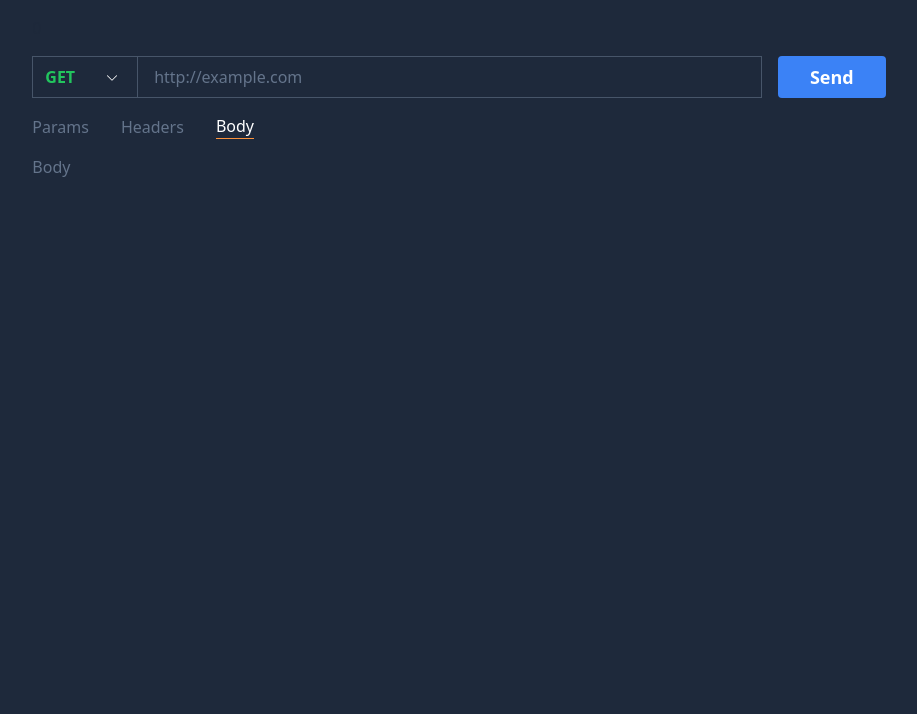
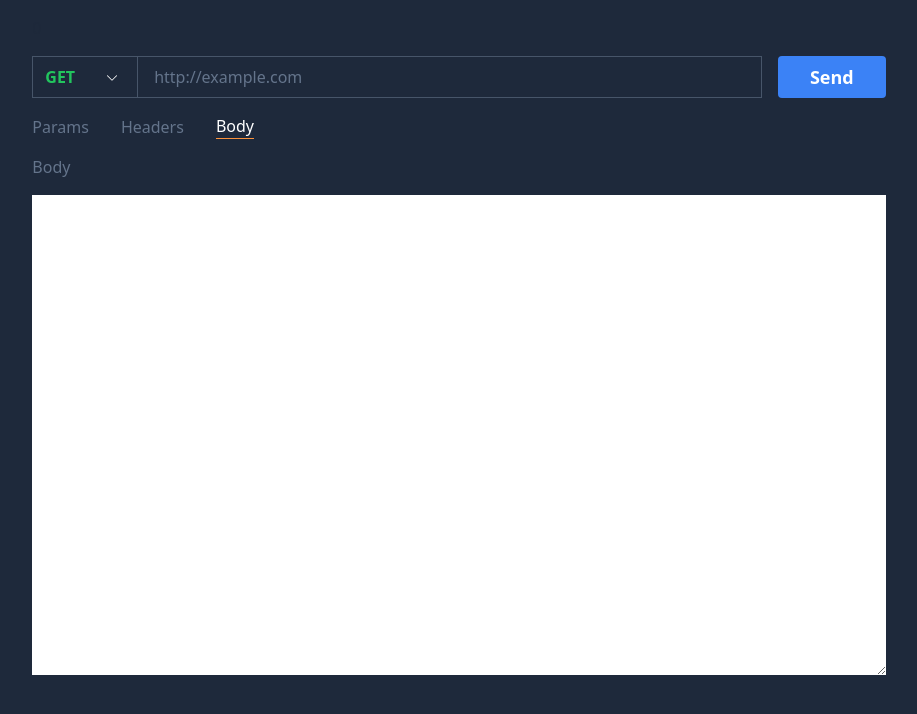
Before and after one commit to FahadulShadhin/my-mini-postman, a React (Vite) app: page / in a window 1280 px wide. Both pictures are taken after a click on the button "Body". Shown: the top 714 px of the page, without its empty margins (181-1098 px from the left). Built offline with nearby package versions, Linux system fonts and the light colour scheme.

Commit message:
setup initial textarea for body

```diff
--- a/src/components/HTTPRequestComponent.tsx
+++ b/src/components/HTTPRequestComponent.tsx
@@ -4,7 +4,7 @@ import React, { useContext, useState } from 'react';
 import { sendHttpRequest } from '../utils/handleHttpRequest';
 import { TabMenuContext } from '../context/TabMenuContext';
 import type {
-DropdownOption,
+  DropdownOption,
   DropdownOptionColor,
 } from './DropdownMenu/DropdownMenu.types';
 import type { TabMenuContextType } from '../context/TabMenuContext.type';
@@ -17,7 +17,7 @@ const HTTPRequestComponent = () => {
   const [urlInput, setUrlInput] = useState('');
   const [responseData, setResponseData] = useState({});
 
-  const { paramRows, headerRows } = useContext(
+  const { paramRows, headerRows, jsonInput } = useContext(
     TabMenuContext
   ) as TabMenuContextType;
 
@@ -47,6 +47,7 @@ const HTTPRequestComponent = () => {
   console.log(responseData);
   console.log('PARAMS:', paramRows);
   console.log('HEADERS:', headerRows);
+  console.log('JSONBODY:', jsonInput);
 
   return (
     <div className="flex">
--- /dev/null
+++ b/src/components/TabMenu/BodyInput.tsx
@@ -0,0 +1,21 @@
+import type { BodyInputProps } from './TabMenu.types';
+
+const BodyInput = ({ jsonValue, handleChange }: BodyInputProps) => {
+  return (
+    <>
+      <label htmlFor="jsonInput" className="text-slate-500 mb-4">
+        Body
+      </label>
+      <textarea
+        id="jsonInput"
+        value={jsonValue}
+        onChange={(e) => handleChange(e.target.value)}
+        rows={20}
+        cols={50}
+        style={{ resize: 'vertical' }}
+      />
+    </>
+  );
+};
+
+export default BodyInput;
--- a/src/components/TabMenu/TabMenu.tsx
+++ b/src/components/TabMenu/TabMenu.tsx
@@ -1,14 +1,20 @@
 import { useContext, useState } from 'react';
 import KeyValueInputs from './KeyValueInputs';
+import BodyInput from './BodyInput';
 import { TabMenuContext } from '../../context/TabMenuContext';
 import type { TabMenuContextType } from '../../context/TabMenuContext.type';
 import type { TabMenuOptions, Row } from './TabMenu.types';
 
 const TabMenu = () => {
   const [activeTab, setActiveTab] = useState(0);
-  const { paramRows, setParamRows, headerRows, setheaderRows } = useContext(
-    TabMenuContext
-  ) as TabMenuContextType;
+  const {
+    paramRows,
+    setParamRows,
+    headerRows,
+    setheaderRows,
+    jsonInput,
+    setJsonInput,
+  } = useContext(TabMenuContext) as TabMenuContextType;
 
   const tabMenuOptions: TabMenuOptions[] = ['Params', 'Headers', 'Body'];
 
@@ -41,6 +47,10 @@ const TabMenu = () => {
       updatedRows[index][field] = value;
       setheaderRows(updatedRows);
     }
+  };
+
+  const handleBodyChange = (jsonInput: string) => {
+    setJsonInput(jsonInput);
   };
 
   return (
@@ -85,7 +95,7 @@ const TabMenu = () => {
 
         {activeTab === 2 && (
           <div className="flex flex-col">
-            <span className="text-slate-500 mb-4">Body</span>
+            <BodyInput jsonValue={jsonInput} handleChange={handleBodyChange} />
           </div>
         )}
       </div>
--- a/src/components/TabMenu/TabMenu.types.ts
+++ b/src/components/TabMenu/TabMenu.types.ts
@@ -12,3 +12,8 @@ export type KeyValueInputsProps = {
   handleAddRow: () => void;
   handleDeleteRow: (index: number) => void;
 };
+
+export type BodyInputProps = {
+  jsonValue: string;
+  handleChange: (jsonInput: string) => void;
+};
--- a/src/context/TabMenuContext.tsx
+++ b/src/context/TabMenuContext.tsx
@@ -1,6 +1,9 @@
 import { createContext, useState } from 'react';
 import { Row } from '../components/TabMenu/TabMenu.types';
-import type { TabMenuContextType, TabMenuContextProviderProps } from './TabMenuContext.type';
+import type {
+  TabMenuContextType,
+  TabMenuContextProviderProps,
+} from './TabMenuContext.type';
 
 export const TabMenuContext = createContext<TabMenuContextType | null>(null);
 
@@ -10,9 +13,12 @@ export const TabMenuContextProvider = ({
   const [paramRows, setParamRows] = useState<Row[]>([
     { key: '', value: '', description: '' },
   ]);
+
   const [headerRows, setheaderRows] = useState<Row[]>([
     { key: '', value: '', description: '' },
   ]);
+
+  const [jsonInput, setJsonInput] = useState<string>('');
 
   return (
     <TabMenuContext.Provider
@@ -21,6 +27,8 @@ export const TabMenuContextProvider = ({
         setParamRows,
         headerRows,
         setheaderRows,
+        jsonInput,
+        setJsonInput,
       }}
     >
       {children}
--- a/src/context/TabMenuContext.type.ts
+++ b/src/context/TabMenuContext.type.ts
@@ -10,4 +10,6 @@ export type TabMenuContextType = {
   setParamRows: (paramRows: Row[]) => void;
   headerRows: Row[];
   setheaderRows: (headerRows: Row[]) => void;
+  jsonInput: string;
+  setJsonInput: (jsonInput: string) => void;
 };
```
